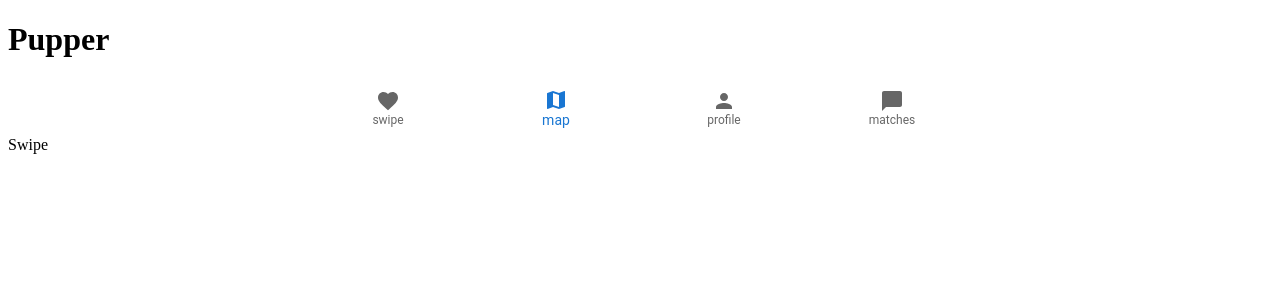
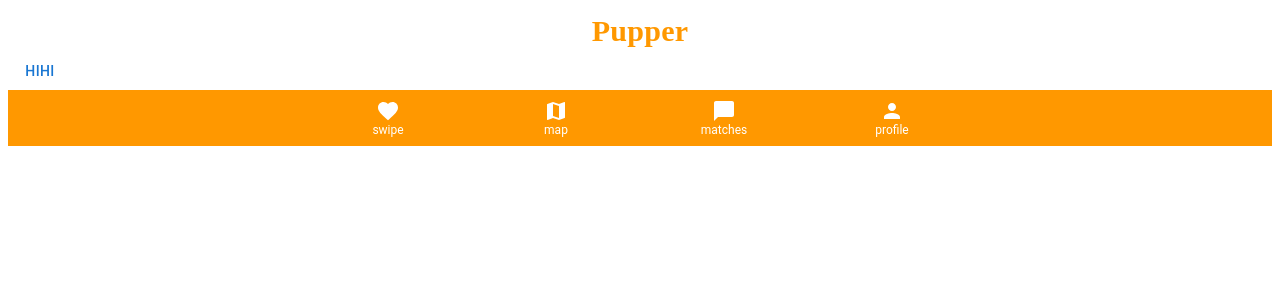
Before and after one commit to projectPupper/pupper, a React app: page /swipe in a window 1280 px wide. Shown: the top 300 px of the page. Built offline with nearby package versions, Linux system fonts and the light colour scheme; the HTML template or start-up script is replaced by a standard one.

Commit message:
theme created

```diff
--- a/client/src/Components/App.jsx
+++ b/client/src/Components/App.jsx
@@ -4,23 +4,46 @@ import PersonIcon from '@mui/icons-material/Person';
 import MapIcon from '@mui/icons-material/Map';
 import FavoriteIcon from '@mui/icons-material/Favorite';
 import ChatBubbleIcon from '@mui/icons-material/ChatBubble';
+import Typography from '@mui/material/Typography';
 import { Outlet, Link } from "react-router-dom";
+import { ThemeProvider, createTheme } from '@material-ui/core/styles';
 
 const App = () => {
     const [value, setValue] = React.useState("/");
     const handleChange = (event, newValue) => {
       setValue(newValue);
     };
+
+    const theme = createTheme({
+      typography: {
+        fontFamily: 'Roboto'
+      },
+    });
+
   return (
     <>
-      <h1>Pupper</h1>
-      <BottomNavigation value={value} onChange={handleChange} showLabels={true}>
-          <BottomNavigationAction label="swipe" value="/swipe" icon={<FavoriteIcon />}  component={Link} to='/'/>
-          <BottomNavigationAction label="map" value="/" icon={<MapIcon />} component={Link} to='/map'/>
-          <BottomNavigationAction label="profile" value="/profile" icon={<PersonIcon /> } component={Link} to='/profile'/>
-          <BottomNavigationAction label="matches" value="/matches" icon={<ChatBubbleIcon />} component={Link} to='/matches'/>
+      <ThemeProvider theme={theme}>
+      <Typography style={{ fontSize: 30, fontWeight: 700, color: '#ff9800', textAlign: 'center', fontFamily:'Courgette' }}>Pupper</Typography>
+      <Outlet />
+      <BottomNavigation value={value} onChange={handleChange} showLabels={true}  sx={{
+          bgcolor: '#ff9800',
+          '& .Mui-selected': {
+            '& .MuiBottomNavigationAction-label': {
+              fontSize: theme => theme.typography.caption,
+              transition: 'none',
+              lineHeight: '20px'
+            },
+            '& .MuiSvgIcon-root, & .MuiBottomNavigationAction-label': {
+              color: "#bf360c"
+            }
+          }
+        }}>
+          <BottomNavigationAction sx={{color: "#fff"}} label="swipe" value="/swipe" icon={<FavoriteIcon />}  component={Link} to='/swipe'/>
+          <BottomNavigationAction sx={{color: "#fff"}} label="map" value="/map" icon={<MapIcon />} component={Link} to='/map'/>
+          <BottomNavigationAction sx={{color: "#fff"}} label="matches" value="/matches" icon={<ChatBubbleIcon />} component={Link} to='/matches'/>
+          <BottomNavigationAction sx={{color: "#fff"}} label="profile" value="/profile" icon={<PersonIcon /> } component={Link} to='/profile'/>
       </BottomNavigation>
-     <Outlet />
+      </ThemeProvider>
     </>
   )
 };
--- a/client/src/Components/Swipe.jsx
+++ b/client/src/Components/Swipe.jsx
@@ -1,8 +1,13 @@
 import React from 'react';
+import Button from '@mui/material/Button';
 
 function Swipe () {
+
+
   return (
-      <div>Swipe</div>
+      <div>
+        <Button>hihi</Button>
+      </div>
   );
 }
 
--- a/package.json
+++ b/package.json
@@ -22,6 +22,7 @@
   "dependencies": {
     "@emotion/react": "^11.8.2",
     "@emotion/styled": "^11.8.1",
+    "@material-ui/core": "^4.12.3",
     "@mui/icons-material": "^5.5.1",
     "@mui/material": "^5.5.2",
     "axios": "^0.26.1",
```
Also changed, not shown: 4 other files (tests, documents, lock files or other folders).
